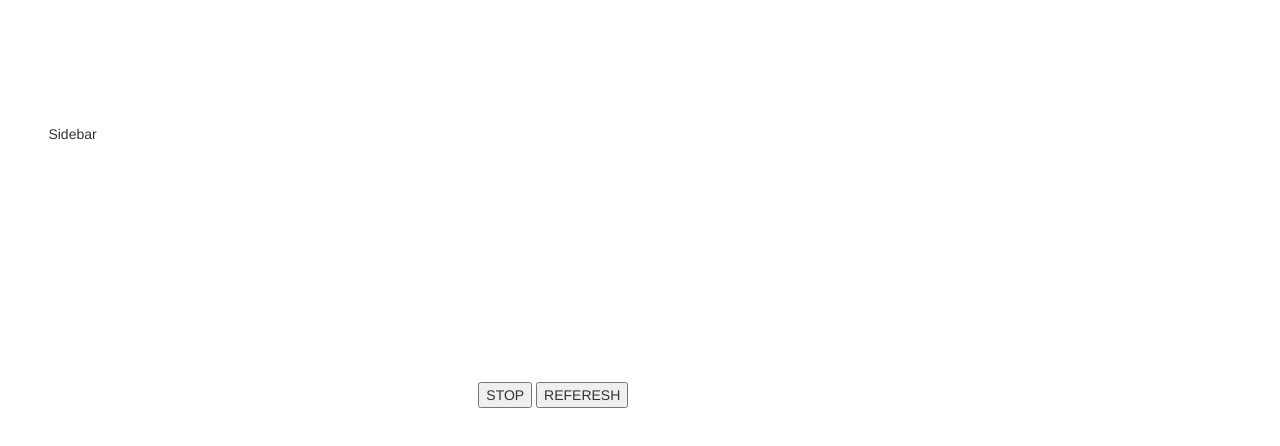
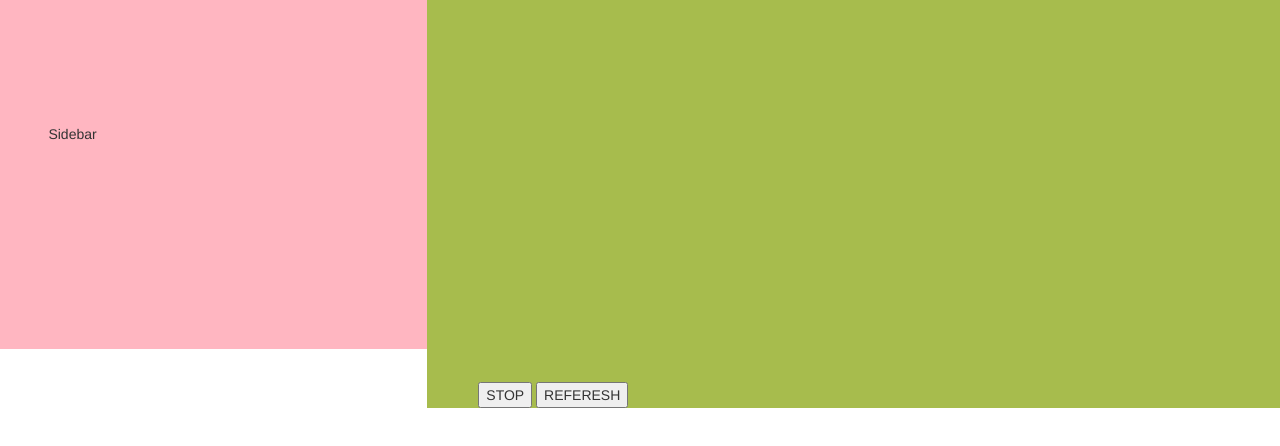
Before and after one commit to shirbywang/AthenaHacks2017, a plain HTML site: page mainproduct/index.html in a window 1280 px wide. Drawn offline with nearby package versions, Linux system fonts and the light colour scheme.

Commit message:
changed UI colors

```diff
--- a/mainproduct/style.css
+++ b/mainproduct/style.css
@@ -8,11 +8,11 @@ body {
 }
 
 #sidebar {
-/*    background-color: lavender;*/
+    background-color: #ffb6c1;
 }
 
 #game {
-/*    background-color: lightgreen;*/
+    background-color: #a7bc4d;
 }
 
 .fill {
```
